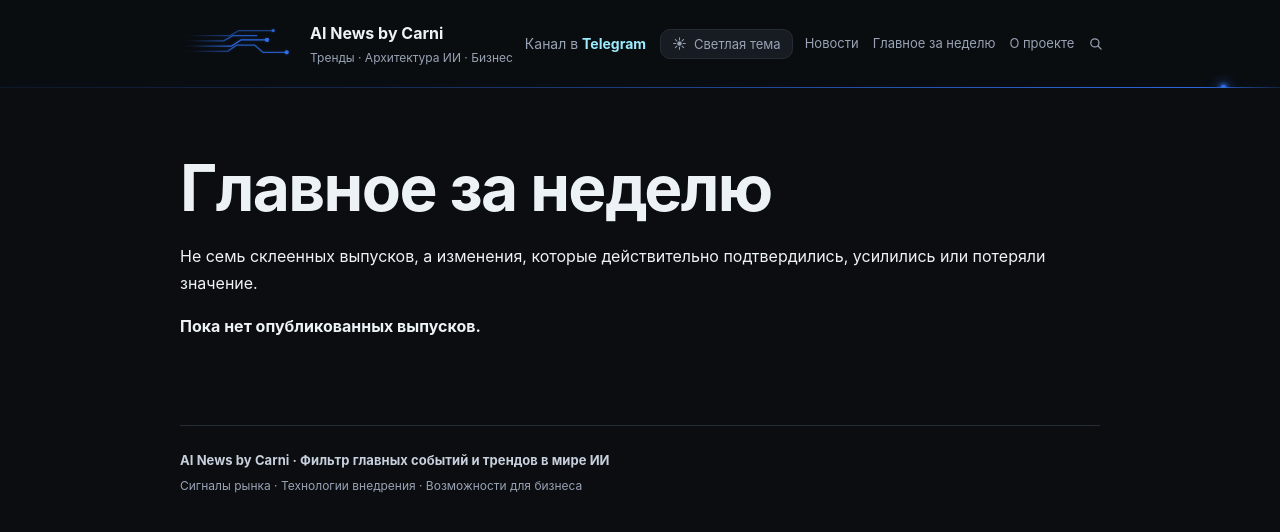
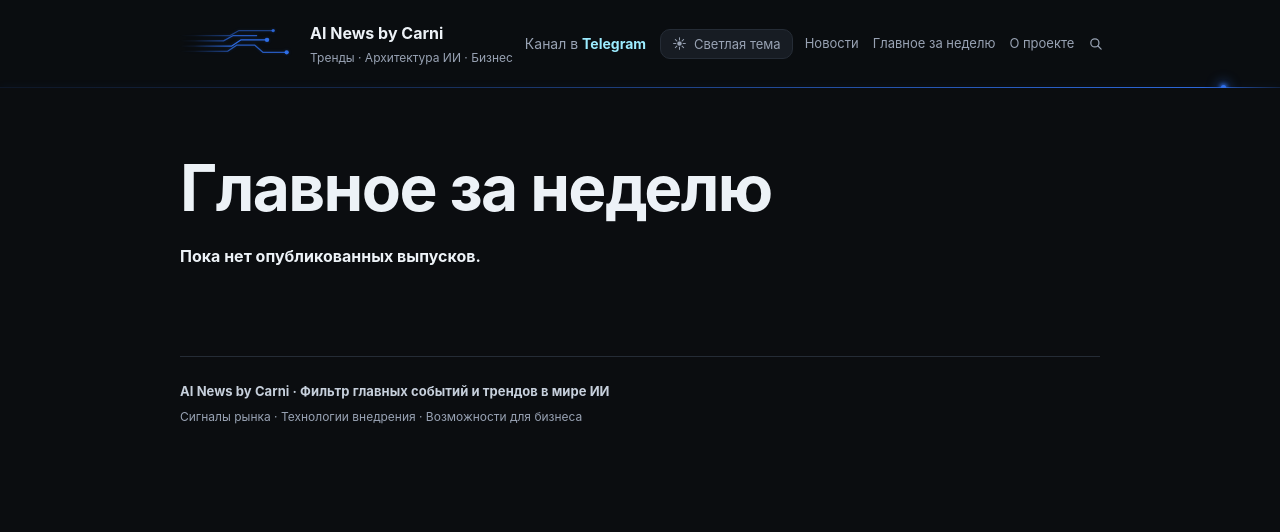
Before and after one commit to DmitryCarni/ai-news-by-carni, a Jekyll site: the page built from weekly/index.md, in a window 1280 px wide. Shown: the top 532 px of the page. Built offline with Jekyll 4.4.1, drawn with Linux system fonts in a browser that asks for light colours.

Commit message:
Remove weekly intro sentence

```diff
--- a/weekly/index.md
+++ b/weekly/index.md
@@ -7,8 +7,6 @@ permalink: /weekly/
 {% assign reports = site.pages | where: "report_type", "weekly" | sort: "report_date" | reverse %}
 
 # Главное за неделю
-
-Не семь склеенных выпусков, а изменения, которые действительно подтвердились, усилились или потеряли значение.
 
 {% if reports.size > 0 %}
 <div class="grid">
```
